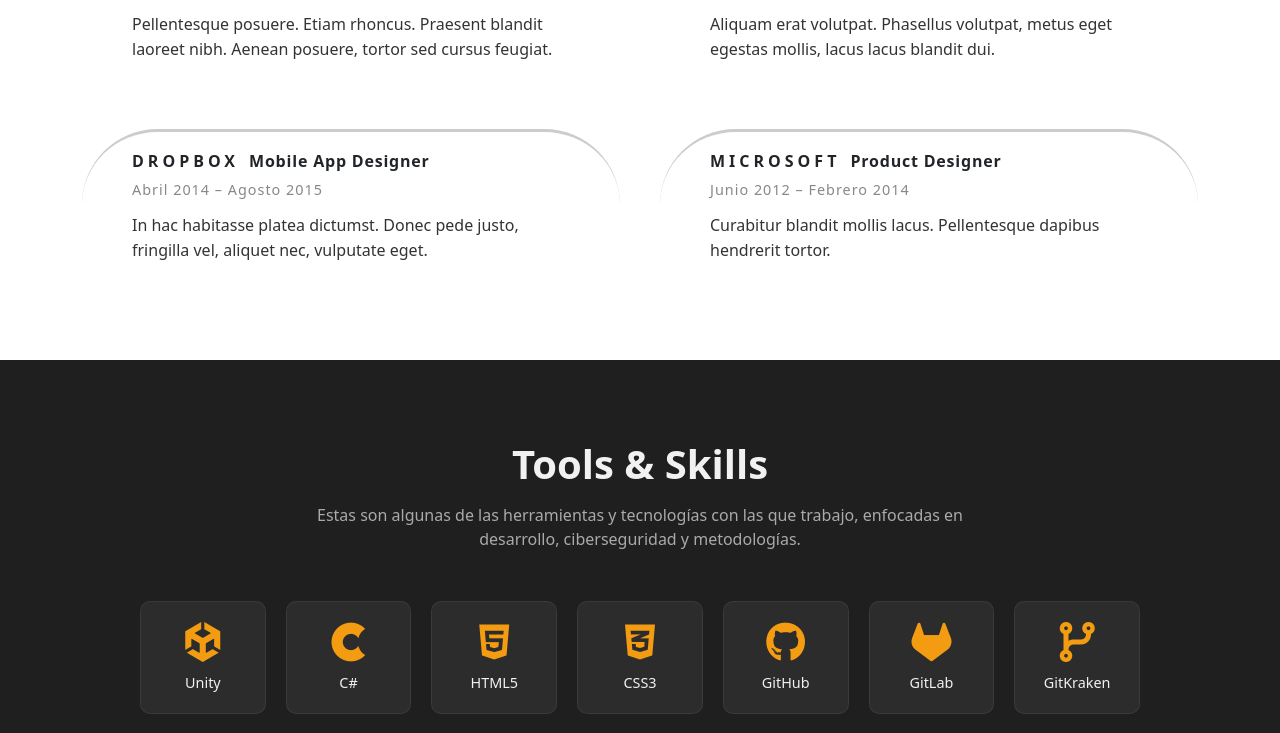
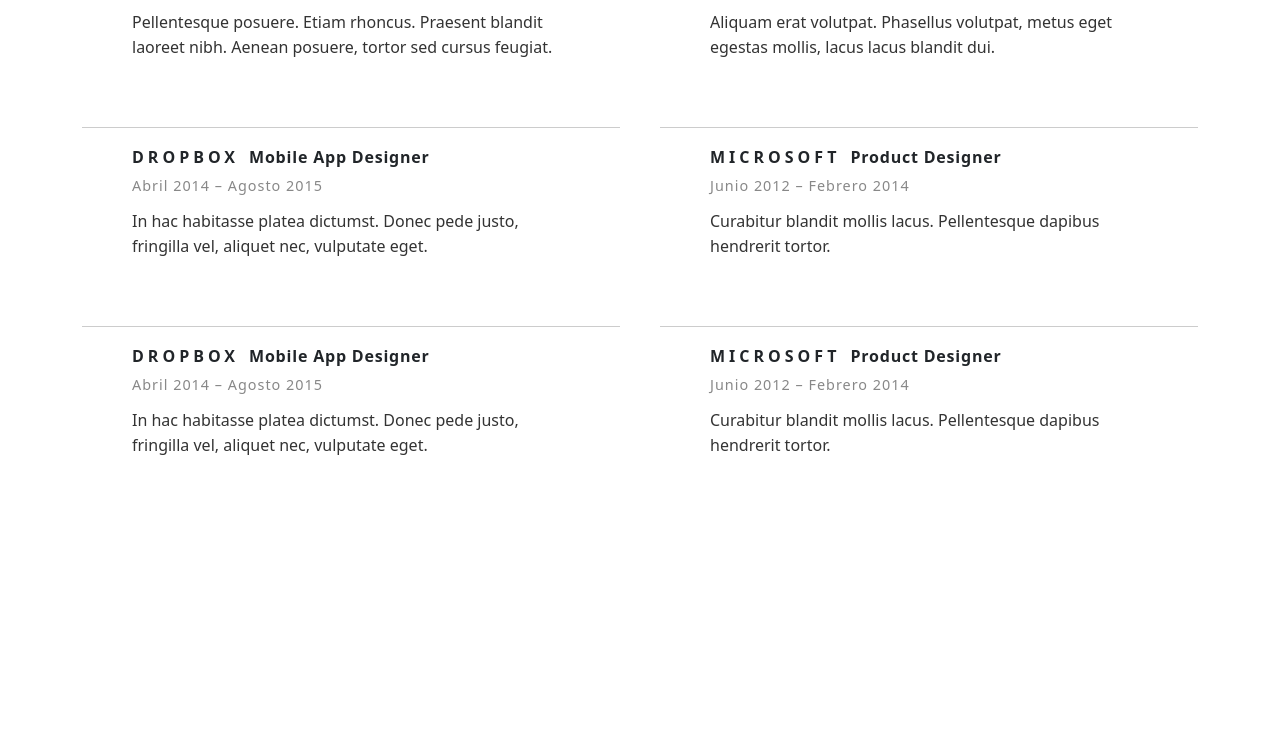
Before and after one commit to VmSoftwareSolution/LandingPage_Felipe_Agudelo, an Angular app: page / in a window 1280 px wide. Shown: the part 2508-3241 px from the top of the page. Built offline with nearby package versions, Linux system fonts and the light colour scheme.

Commit message:
REFACTOR(about_me): Sections and content

```diff
--- a/src/app/pages/about/about.css
+++ b/src/app/pages/about/about.css
@@ -182,6 +182,7 @@
   margin-top: 50px;
   padding: 80px 0;
   background-color: #fff;
+  margin-bottom: 250px;
 }
 
 .career-title {
@@ -198,11 +199,10 @@
 }
 
 .career-item {
-  border-top: 3px solid #ccc;
+  border-top: 1px solid #ccc;
   padding-top: 20px;
   padding-left: 50px;
   padding-right: 50px;
-  border-radius: 100px;
 }
 
 .career-item h3 {
@@ -241,7 +241,7 @@
   background-color: #1f1f1f;
   color: #f1f1f1;
   text-align: center;
-  padding: 80px 20px;
+  padding: 250px 200px;
 }
 
 .skills-title {
@@ -283,7 +283,7 @@
 .skill-box i {
   font-size: 2.5rem;
   margin-bottom: 10px;
-  color: #f39c12;
+  color: #a84c00;
 }
 
 .skill-box p {
--- a/src/app/pages/about/about.html
+++ b/src/app/pages/about/about.html
@@ -50,6 +50,20 @@
         <p class="date">Agosto 2015 – Junio 2017</p>
         <p class="description">
           Aliquam erat volutpat. Phasellus volutpat, metus eget egestas mollis, lacus lacus blandit dui.
+        </p>
+      </div>
+      <div class="career-item" data-aos="fade-up" data-aos-duration="2000" data-aos-delay="200">
+        <h3><span class="company">DROPBOX</span> <span class="role">Mobile App Designer</span></h3>
+        <p class="date">Abril 2014 – Agosto 2015</p>
+        <p class="description">
+          In hac habitasse platea dictumst. Donec pede justo, fringilla vel, aliquet nec, vulputate eget.
+        </p>
+      </div>
+      <div class="career-item" data-aos="fade-up" data-aos-duration="2000" data-aos-delay="350">
+        <h3><span class="company">MICROSOFT</span> <span class="role">Product Designer</span></h3>
+        <p class="date">Junio 2012 – Febrero 2014</p>
+        <p class="description">
+          Curabitur blandit mollis lacus. Pellentesque dapibus hendrerit tortor.
         </p>
       </div>
       <div class="career-item" data-aos="fade-up" data-aos-duration="2000" data-aos-delay="200">
```
